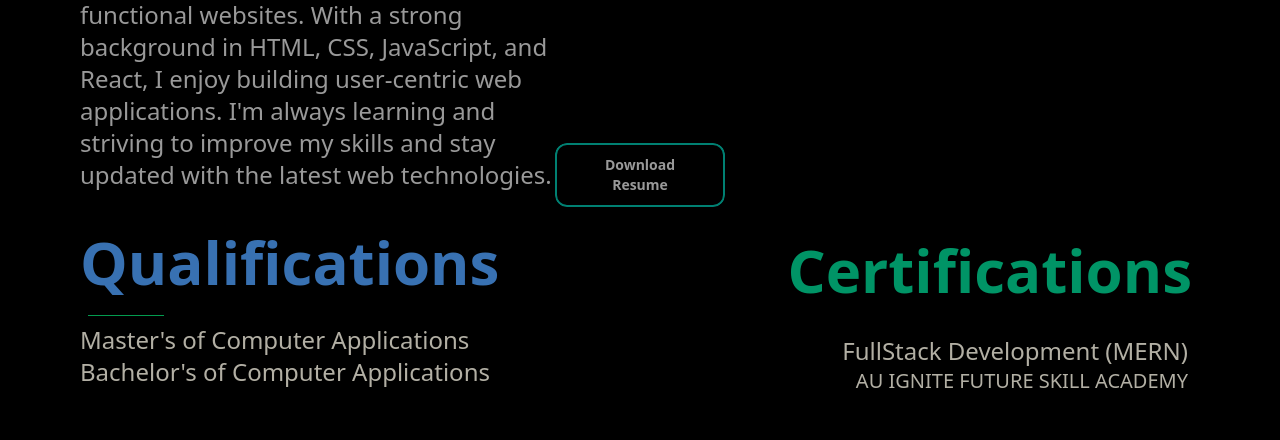
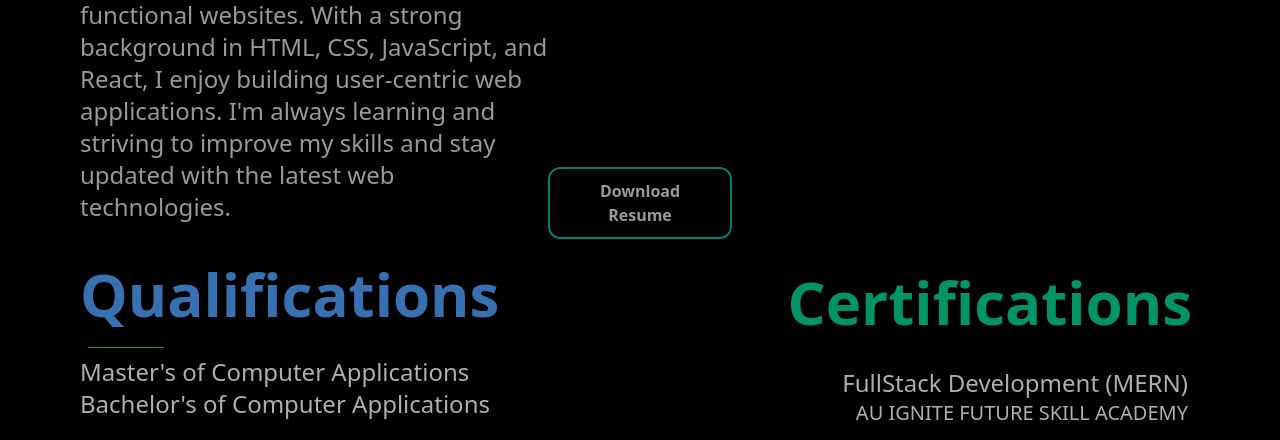
Before and after one commit to akshay-sharma062/Portfolio_Tailwind-Css, a website: page index.html in a window 1280 px wide. Shown: the part 657-1097 px from the top of the page. Drawn offline with nearby package versions, Linux system fonts and the light colour scheme.

Commit message:
portfolio

```diff
--- a/index.html
+++ b/index.html
@@ -98,21 +98,21 @@
             </div>
              <p class="text-white my-4 animate-flip-up  text-left sm:text-2xl delay-[100ms] duration-[600ms] taos:[transform:translate3d(-100px,0,0)_scale(0.6)] taos:opacity-0" data-taos-offset="100">With a passion for creating beautiful and functional websites. With a strong background in HTML, CSS, JavaScript, and React, I enjoy building user-centric web applications. I'm always learning and striving to improve my skills and stay updated with the latest web technologies.</p>
             </div>
-            <a href="./akshay sharma.pdf" class="relative cursor-pointer sm:text-sm text-center self-end px-8 py-3 text-white font-semibold group overflow-hidden rounded-xl  duration-[600ms] taos:[transform:perspective(2500px)_rotateX(-100deg)] taos:invisible taos:[backface-visibility:hidden]" data-taos-offset="300">
+            <a href="./akshay sharma.pdf" class="relative cursor-pointer  text-center self-end px-8 py-3 text-white font-semibold group overflow-hidden rounded-xl  duration-[600ms] taos:[transform:perspective(2500px)_rotateX(-100deg)] taos:invisible taos:[backface-visibility:hidden]" data-taos-offset="300">
 
               <span class="absolute inset-0 w-full h-full border-2 border-teal-400 rounded-xl"></span>
 
               <!-- Top Border -->
-              <span class="absolute top-0 left-0 w-full h-1 bg-teal-400 transform -translate-x-full group-hover:translate-x-0 transition-transform duration-500"></span>
+              <span class="absolute top-0 left-0 w-full sm:h-1 bg-teal-400 transform -translate-x-full group-hover:translate-x-0 transition-transform duration-500"></span>
 
               <!-- Right Border -->
-              <span class="absolute top-0 right-0 w-1 h-full bg-teal-400 transform translate-y-full group-hover:translate-y-0 transition-transform duration-500 delay-150"></span>
+              <span class="absolute top-0 right-0 w-1 sm:h-full bg-teal-400 transform translate-y-full group-hover:translate-y-0 transition-transform duration-500 delay-150"></span>
 
               <!-- Bottom Border -->
-              <span class="absolute bottom-0 right-0 w-full h-1 bg-teal-400 transform translate-x-full group-hover:translate-x-0 transition-transform duration-500 delay-300"></span>
+              <span class="absolute bottom-0 right-0 w-full sm:h-1 bg-teal-400 transform translate-x-full group-hover:translate-x-0 transition-transform duration-500 delay-300"></span>
 
               <!-- Left Border -->
-              <span class="absolute bottom-0 left-0 w-1 h-full bg-teal-400 transform -translate-y-full group-hover:translate-y-0 transition-transform duration-500 delay-500"></span>
+              <span class="absolute bottom-0 left-0 w-1 sm:h-full bg-teal-400 transform -translate-y-full group-hover:translate-y-0 transition-transform duration-500 delay-500"></span>
 
               Download Resume
             </a>
```
